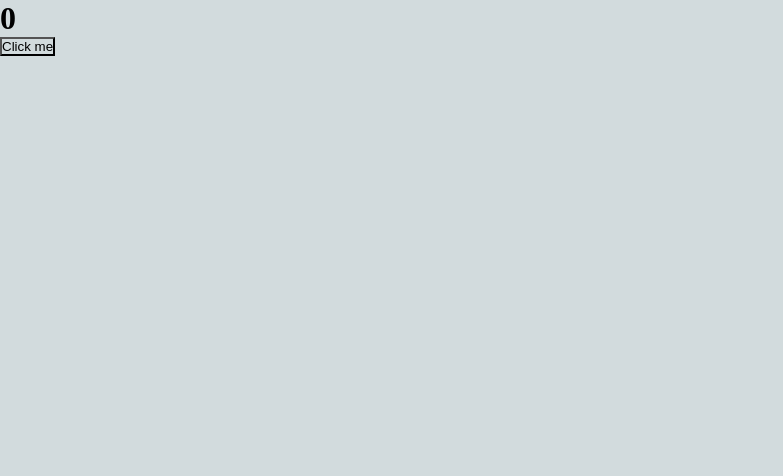
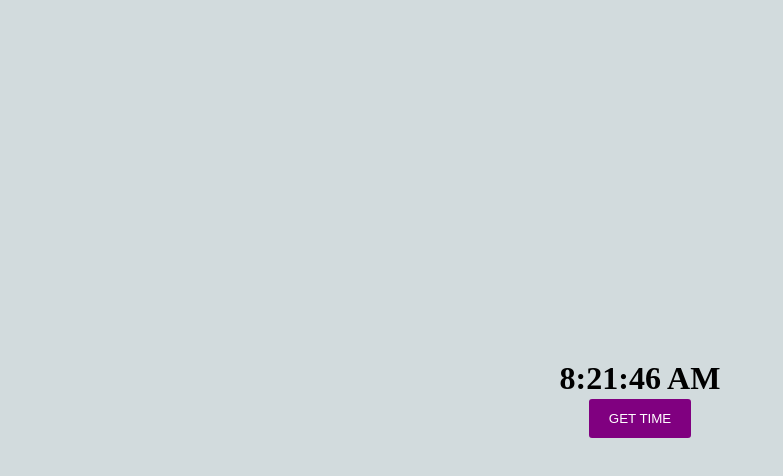
Before and after one commit to ayush007-ak/React-js-pratice-and-revision, a React (Create React App) app: page / in a window 1280 px wide. Shown: the top 476 px of the page, without its empty margins (0-783 px from the left). Built offline with nearby package versions, Linux system fonts and the light colour scheme; a web font is replaced by a local one.

Commit message:
Hooks and creating watch

```diff
--- a/src/App.js
+++ b/src/App.js
@@ -1,28 +1,26 @@
-import React, {useState} from 'react'
+import React, { useState } from 'react'
+
+const App = () => {
+
+
+    let newTime = new Date().toLocaleTimeString();
+
+    const [ctime, setCtime] = useState(newTime)
 
 
 
-
-const App = () => {
-
-const state = useState();
-const [count , setCount] = useState(0);  //usestate is an array which return with two items [stateobject ,updated function] or [current dataq , updated data]
-//console.log(state);
-
-//let count = 1;  //yeh ek state ha jo direct change ni hogs isliye hum hooks use karinge we can change state of anything using  hooks
-
-const IncNum =  () =>{
-    setCount(count+1);
-
-//console.log('clicked'+count++)
-};
+    const UpdateTime = () => {
+        // console.log('or bhai')
+       let newmyTime = new Date().toLocaleTimeString();
+       setCtime(newmyTime)
+    }
     return (
         <div>
-           <h1> {count} </h1>
-           <button onClick={IncNum}>Click me</button>
+            <h1> {ctime} </h1>
+            <button onClick={UpdateTime}>Get Time</button>
         </div>
-    );
-};
+    )
+}
 
 export default App
 
@@ -82,8 +80,28 @@ export default App
 
 
 
+// const App = () => {
 
+// const state = useState();
+// const [count , setCount] = useState(0);  //usestate is an array which return with two items [stateobject ,updated function] or [current dataq , updated data]
+// //console.log(state);
 
+// //let count = 1;  //yeh ek state ha jo direct change ni hogs isliye hum hooks use karinge we can change state of anything using  hooks
+
+// const IncNum =  () =>{
+//     setCount(count+1);
+
+// //console.log('clicked'+count++)
+// };
+//     return (
+//         <div>
+//            <h1> {count} </h1>
+//            <button onClick={IncNum}>Click me</button>
+//         </div>
+//     );
+// };
+
+// export default App
 
 
 
--- a/src/index.css
+++ b/src/index.css
@@ -33,15 +33,36 @@ h1{
 span{
     color: violet;
 } */
-
+/*
 .heading_style{
     padding:30px 0;
     text-align: center;
     font-family: 13px;
     letter-spacing: 2px;
-    font-weight: 500;
+    font-weight: 500; */
     /*cololr: #868686*/
-    background-color: #fff;
+    /* background-color: #fff;
     font-size: 1.5rem;
     margin-bottom: 30px;
+} */
+
+button{
+    padding: 12px 20px;
+    background: purple;
+    color: white;
+    border: 2px solid #d2dbdd;
+    outline: none;
+    border-radius: 5px;
+    text-transform: uppercase;
+    cursor: pointer;
+
 }
+
+div{
+    width: 100%;
+    height: 100vh;
+    display: flex;
+    flex-direction: column;
+    justify-content: center;
+    align-items: center;
+}
```
